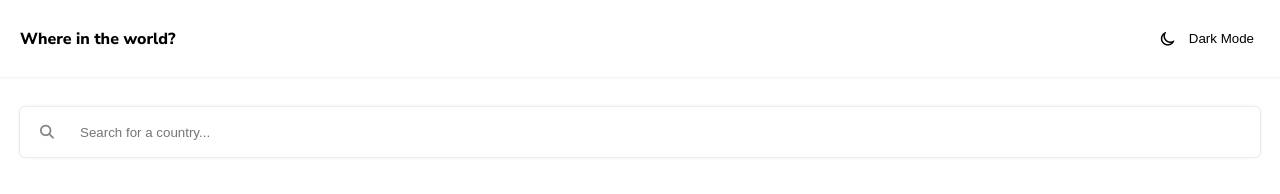
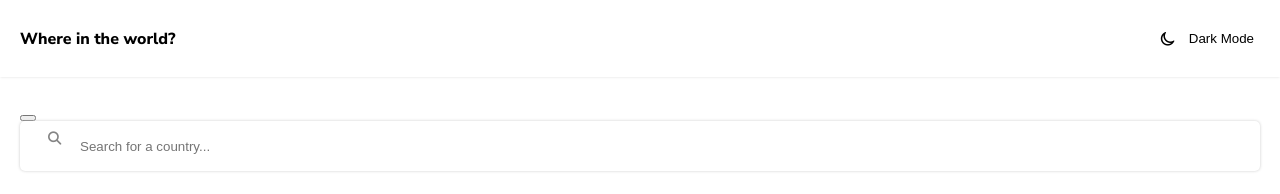
Before and after one commit to rafainsunza/country-data, a plain HTML site: page index.html in a window 1280 px wide. Shown: the top 194 px of the page. Drawn offline with Linux system fonts and the light colour scheme.

Commit message:
Add button for country search

```diff
--- a/index.html
+++ b/index.html
@@ -41,7 +41,9 @@
         <form action="#">
           <div class="search-container">
             <label for="search" hidden>Search for a country</label>
-            <i class="fa-solid fa-magnifying-glass"></i>
+            <button class="search-input-button">
+              <i class="fa-solid fa-magnifying-glass"></i>
+            </button>
             <input
               type="search"
               class="search-input"
```
